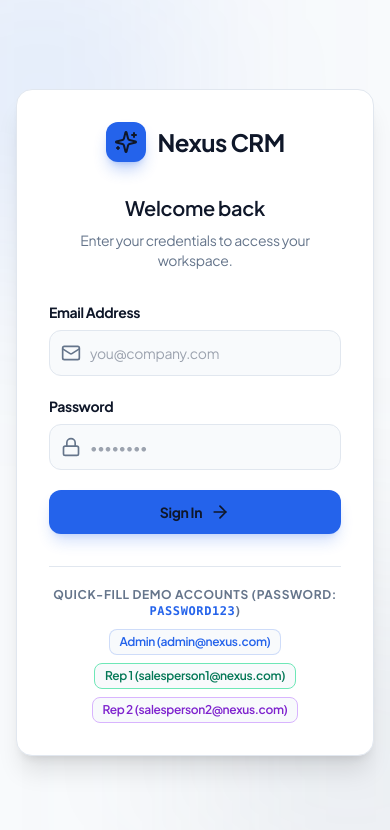
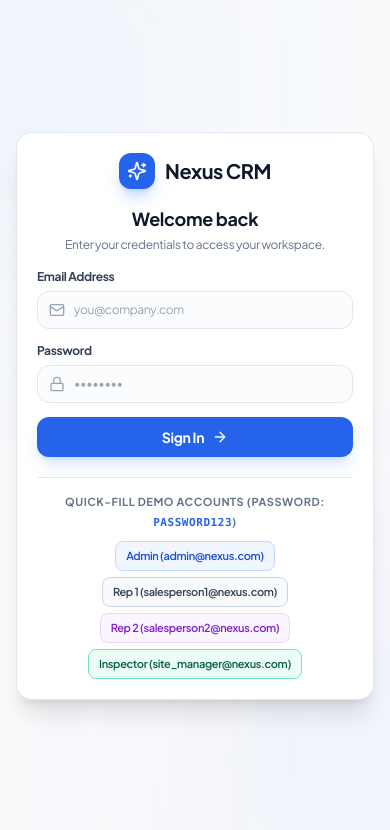
Before and after one commit to ATS-Volvi/CRM, a React (Vite) app in the folder frontend/: page /login in a window 390 px wide. Shown: the top 830 px of the page. Built offline with nearby package versions, Linux system fonts and the light colour scheme; no server answers.

Commit message:
fix(login): make login page dynamically fit all phone sizes with safe-area insets and inspector demo account

```diff
--- a/frontend/src/pages/Login.tsx
+++ b/frontend/src/pages/Login.tsx
@@ -61,45 +61,45 @@ export default function Login() {
   };
 
   return (
-    <div className="flex-1 min-h-screen w-full flex items-center justify-center bg-background p-4 relative overflow-hidden">
+    <div className="mobile-min-dvh w-full flex flex-col justify-center items-center bg-slate-50 text-slate-900 safe-top safe-bottom-bar px-4 py-6 relative overflow-y-auto">
       {/* Decorative background elements */}
-      <div className="absolute top-[-10%] left-[-10%] w-[40%] h-[40%] bg-primary/20 blur-[120px] rounded-full pointer-events-none" />
-      <div className="absolute bottom-[-10%] right-[-10%] w-[40%] h-[40%] bg-secondary/20 blur-[120px] rounded-full pointer-events-none" />
+      <div className="absolute top-[-10%] left-[-10%] w-[40%] h-[40%] bg-blue-500/10 blur-[120px] rounded-full pointer-events-none" />
+      <div className="absolute bottom-[-10%] right-[-10%] w-[40%] h-[40%] bg-indigo-500/10 blur-[120px] rounded-full pointer-events-none" />
 
-      <div className="w-full max-w-md bg-surface-container-lowest p-8 rounded-2xl shadow-xl border border-outline-variant z-10">
-        <div className="flex items-center gap-3 mb-8 justify-center">
-          <div className="w-10 h-10 rounded-xl bg-primary flex items-center justify-center shadow-lg shadow-primary/30">
-            <Sparkles className="w-6 h-6 text-on-primary" />
+      <div className="w-full max-w-sm sm:max-w-md bg-white p-5 sm:p-8 rounded-2xl sm:rounded-3xl shadow-xl border border-slate-200/90 z-10 my-auto">
+        <div className="flex items-center gap-2.5 mb-4 sm:mb-6 justify-center">
+          <div className="w-9 h-9 sm:w-10 sm:h-10 rounded-xl bg-blue-600 flex items-center justify-center shadow-lg shadow-blue-500/30">
+            <Sparkles className="w-5 h-5 sm:w-6 sm:h-6 text-white" />
           </div>
-          <h1 className="text-2xl font-bold text-on-surface tracking-tight">
+          <h1 className="text-xl sm:text-2xl font-bold text-slate-900 tracking-tight">
             Nexus CRM
           </h1>
         </div>
 
-        <h2 className="text-xl font-semibold text-center mb-2">Welcome back</h2>
-        <p className="text-sm text-on-surface-variant text-center mb-8">
+        <h2 className="text-lg sm:text-xl font-bold text-center text-slate-900 mb-1">Welcome back</h2>
+        <p className="text-xs sm:text-sm text-slate-500 text-center mb-4 sm:mb-6">
           Enter your credentials to access your workspace.
         </p>
 
         {error && (
-          <div className="mb-6 p-3 bg-error-container text-error rounded-lg text-sm font-medium border border-error/20">
+          <div className="mb-4 sm:mb-5 p-3 bg-red-50 text-red-700 rounded-xl text-xs sm:text-sm font-medium border border-red-200">
             {error}
           </div>
         )}
 
-        <form onSubmit={handleSubmit} className="space-y-5">
+        <form onSubmit={handleSubmit} className="space-y-3.5 sm:space-y-4">
           <div>
-            <label className="block text-sm font-bold text-on-surface mb-2">
+            <label className="block text-xs sm:text-sm font-bold text-slate-700 mb-1.5">
               Email Address
             </label>
             <div className="relative">
               <div className="absolute inset-y-0 left-0 pl-3 flex items-center pointer-events-none">
-                <Mail className="h-5 w-5 text-on-surface-variant" />
+                <Mail className="h-4 w-4 sm:h-5 sm:w-5 text-slate-400" />
               </div>
               <input
                 type="email"
                 required
-                className="w-full pl-10 pr-4 py-3 bg-surface border border-outline-variant rounded-xl focus:outline-none focus:ring-2 focus:ring-primary focus:border-transparent transition-all"
+                className="w-full pl-9 sm:pl-10 pr-4 py-2.5 sm:py-3 text-xs sm:text-sm bg-slate-50/60 border border-slate-200 rounded-xl focus:bg-white focus:outline-none focus:ring-2 focus:ring-blue-500/20 focus:border-blue-500 transition-all"
                 placeholder="you@company.com"
                 value={email}
                 onChange={(e) => setEmail(e.target.value)}
@@ -108,17 +108,17 @@ export default function Login() {
           </div>
 
           <div>
-            <label className="block text-sm font-bold text-on-surface mb-2">
+            <label className="block text-xs sm:text-sm font-bold text-slate-700 mb-1.5">
               Password
             </label>
             <div className="relative">
               <div className="absolute inset-y-0 left-0 pl-3 flex items-center pointer-events-none">
-                <Lock className="h-5 w-5 text-on-surface-variant" />
+                <Lock className="h-4 w-4 sm:h-5 sm:w-5 text-slate-400" />
               </div>
               <input
                 type="password"
                 required
-                className="w-full pl-10 pr-4 py-3 bg-surface border border-outline-variant rounded-xl focus:outline-none focus:ring-2 focus:ring-primary focus:border-transparent transition-all"
+                className="w-full pl-9 sm:pl-10 pr-4 py-2.5 sm:py-3 text-xs sm:text-sm bg-slate-50/60 border border-slate-200 rounded-xl focus:bg-white focus:outline-none focus:ring-2 focus:ring-blue-500/20 focus:border-blue-500 transition-all"
                 placeholder="••••••••"
                 value={password}
                 onChange={(e) => setPassword(e.target.value)}
@@ -129,38 +129,45 @@ export default function Login() {
           <button
             type="submit"
             disabled={loading}
-            className="w-full py-3 bg-primary text-on-primary font-bold rounded-xl hover:opacity-90 active:scale-[0.98] transition-all flex items-center justify-center gap-2 mt-4 shadow-lg shadow-primary/20 disabled:opacity-70 disabled:cursor-not-allowed"
+            className="w-full py-2.5 sm:py-3 bg-blue-600 text-white text-sm sm:text-base font-bold rounded-xl hover:bg-blue-700 active:scale-[0.98] transition-all flex items-center justify-center gap-2 mt-4 shadow-lg shadow-blue-500/20 disabled:opacity-70 disabled:cursor-not-allowed cursor-pointer"
           >
             {loading ? "Signing in..." : "Sign In"}
-            {!loading && <ArrowRight className="w-5 h-5" />}
+            {!loading && <ArrowRight className="w-4 h-4 sm:w-5 sm:h-5" />}
           </button>
         </form>
 
-        <div className="mt-8 text-center border-t border-outline-variant pt-5 space-y-2.5">
-          <p className="text-xs font-bold text-on-surface-variant uppercase tracking-wider">
-            Quick-Fill Demo Accounts (Password: <span className="font-mono text-primary font-bold">password123</span>)
+        <div className="mt-5 sm:mt-6 text-center border-t border-slate-200 pt-3.5 sm:pt-4 space-y-2">
+          <p className="text-[11px] sm:text-xs font-bold text-slate-500 uppercase tracking-wider">
+            Quick-Fill Demo Accounts (Password: <span className="font-mono text-blue-600 font-bold">password123</span>)
           </p>
-          <div className="flex flex-wrap items-center justify-center gap-2">
+          <div className="flex flex-wrap items-center justify-center gap-1.5 sm:gap-2">
             <button
               type="button"
               onClick={() => { setEmail("admin@nexus.com"); setPassword("password123"); }}
-              className="px-2.5 py-1 text-xs font-semibold bg-surface hover:bg-primary/10 text-primary border border-primary/20 rounded-lg transition-colors cursor-pointer"
+              className="px-2.5 py-1 text-[11px] sm:text-xs font-semibold bg-blue-50 hover:bg-blue-100 text-blue-700 border border-blue-200 rounded-lg transition-colors cursor-pointer"
             >
               Admin (admin@nexus.com)
             </button>
             <button
               type="button"
               onClick={() => { setEmail("salesperson1@nexus.com"); setPassword("password123"); }}
-              className="px-2.5 py-1 text-xs font-semibold bg-surface hover:bg-emerald-50 text-emerald-700 border border-emerald-300 rounded-lg transition-colors cursor-pointer"
+              className="px-2.5 py-1 text-[11px] sm:text-xs font-semibold bg-slate-50 hover:bg-slate-100 text-slate-700 border border-slate-300 rounded-lg transition-colors cursor-pointer"
             >
               Rep 1 (salesperson1@nexus.com)
             </button>
             <button
               type="button"
               onClick={() => { setEmail("salesperson2@nexus.com"); setPassword("password123"); }}
-              className="px-2.5 py-1 text-xs font-semibold bg-surface hover:bg-purple-50 text-purple-700 border border-purple-300 rounded-lg transition-colors cursor-pointer"
+              className="px-2.5 py-1 text-[11px] sm:text-xs font-semibold bg-purple-50 hover:bg-purple-100 text-purple-700 border border-purple-200 rounded-lg transition-colors cursor-pointer"
             >
               Rep 2 (salesperson2@nexus.com)
+            </button>
+            <button
+              type="button"
+              onClick={() => { setEmail("site_manager@nexus.com"); setPassword("password123"); }}
+              className="px-2.5 py-1 text-[11px] sm:text-xs font-semibold bg-emerald-50 hover:bg-emerald-100 text-emerald-800 border border-emerald-300 rounded-lg transition-colors cursor-pointer"
+            >
+              Inspector (site_manager@nexus.com)
             </button>
           </div>
         </div>
```
Also changed, not shown: 1 other file (tests, documents, lock files or other folders).
